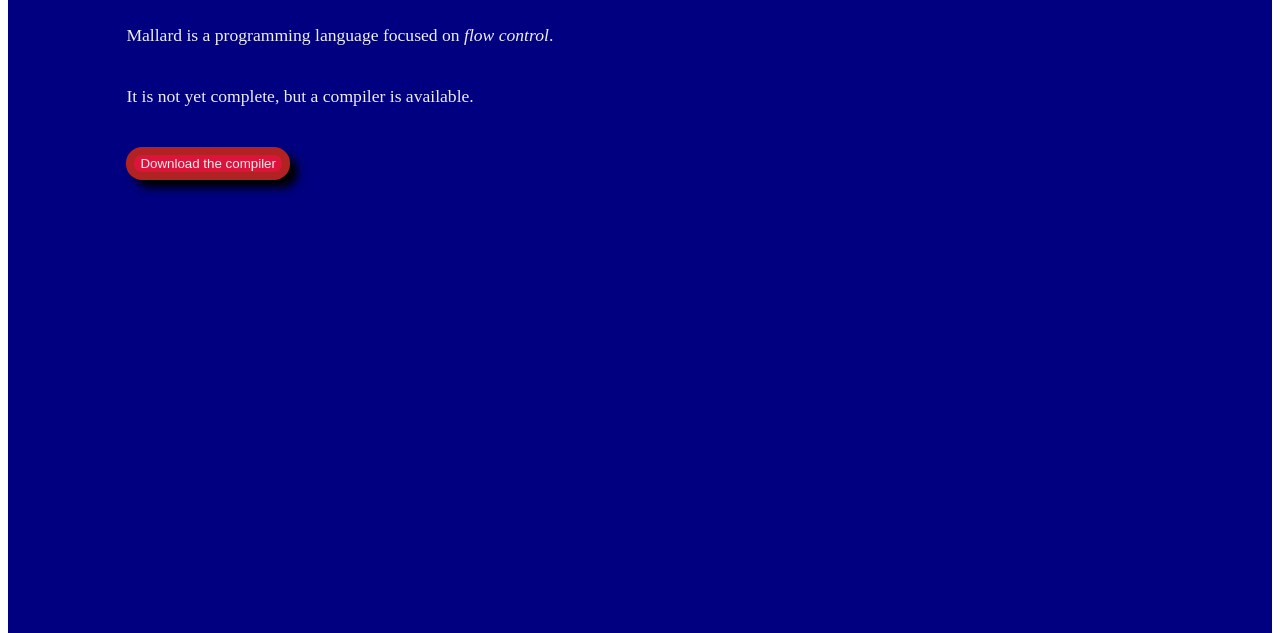
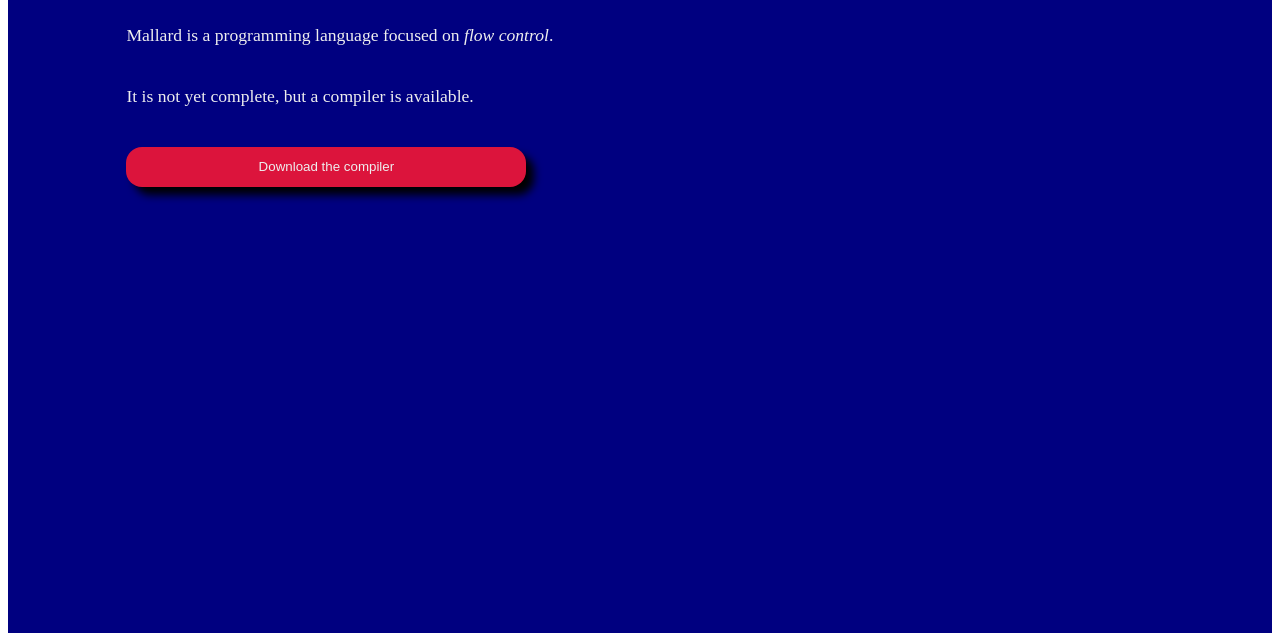
Before and after one commit to quintuple-mallard/mallard-lang, a plain HTML site: page index.html in a window 1280 px wide. Shown: the part 167-800 px from the top of the page. Drawn offline with Linux system fonts and the light colour scheme.

Commit message:
Update index.html

```diff
--- a/index.html
+++ b/index.html
@@ -41,8 +41,15 @@
     button {
       background: crimson;
       border-radius: 2vmin;
-      border: 1vmin solid firebrick;
-      box-shadow: 1vmin 1vmin 1vmin black;
+      border:none;
+      box-sizing:borderbox;
+      width:50vmin;
+      height:5vmin;
+      box-shadow:1vmin 1vmin 1vmin black;
+    }
+    button:active {
+      box-shadow:0.2vmin 0.2vmin 0.2vmin 0.2vmin black inset;
+      border:none;
     }
   </style>
 </html>
```
